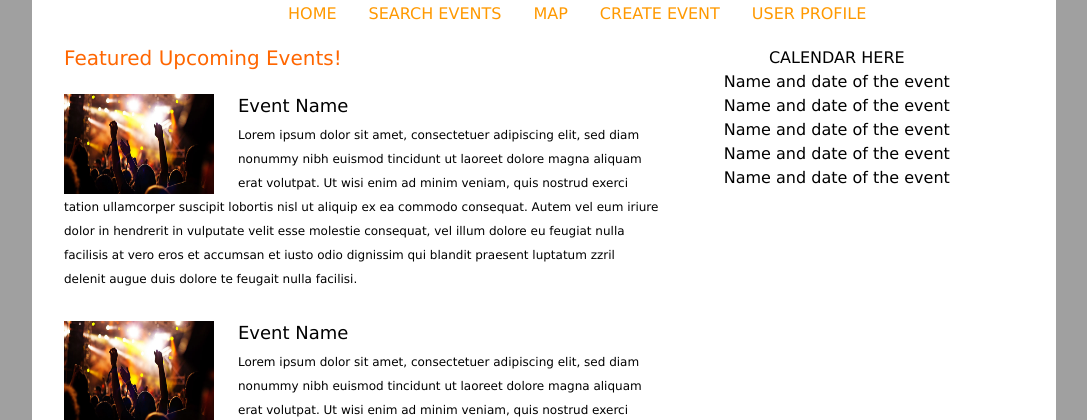
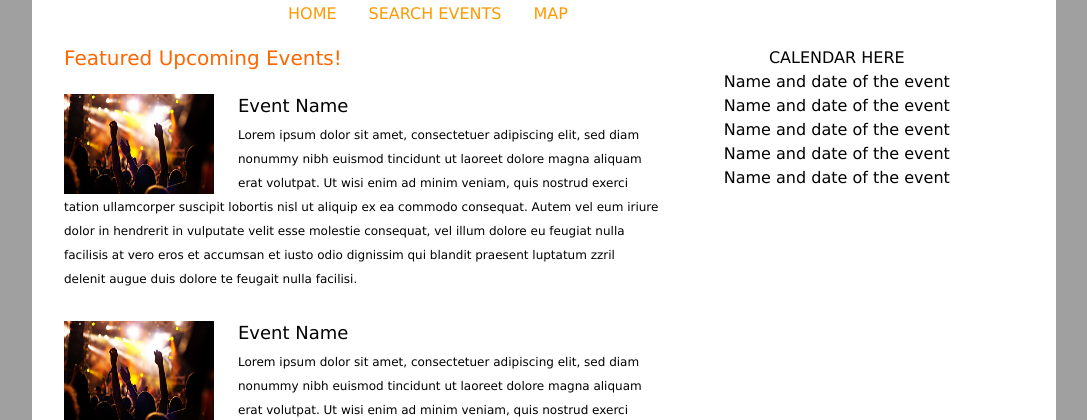
Before and after one commit to WhatsGoinOn/What-s-Going-On-, a PHP site: page /default.php in a window 1280 px wide. Shown: the part 132-552 px from the top of the page, without its empty margins (96-1183 px from the left). Run offline with PHP 8.4, Linux system fonts and the light colour scheme.

Commit message:
changed a couple links to only show up when a user is logged in

```diff
--- a/navigation.php
+++ b/navigation.php
@@ -2,6 +2,11 @@
     <li><a href="/WhatsGoingOn/default.php">Home</a></li>
     <li><a href="/WhatsGoingOn/search.php">Search Events</a></li>
     <li><a href="/WhatsGoingOn/map.php">Map</a></li>
-    <li><a href="/WhatsGoingOn/createEventHandler.php">Create Event</a></li>
-    <li><a href="/WhatsGoingOn/userProfile.php">User Profile</a></li>
+    <?php
+        if (isset($_SESSION['user_name']))
+        {
+            echo "<li><a href='/WhatsGoingOn/createEventHandler.php'>Create Event</a></li>";
+            echo "<li><a href='/WhatsGoingOn/userProfile.php'>User Profile</a></li>";
+        }
+    ?>
 </ul>
```
